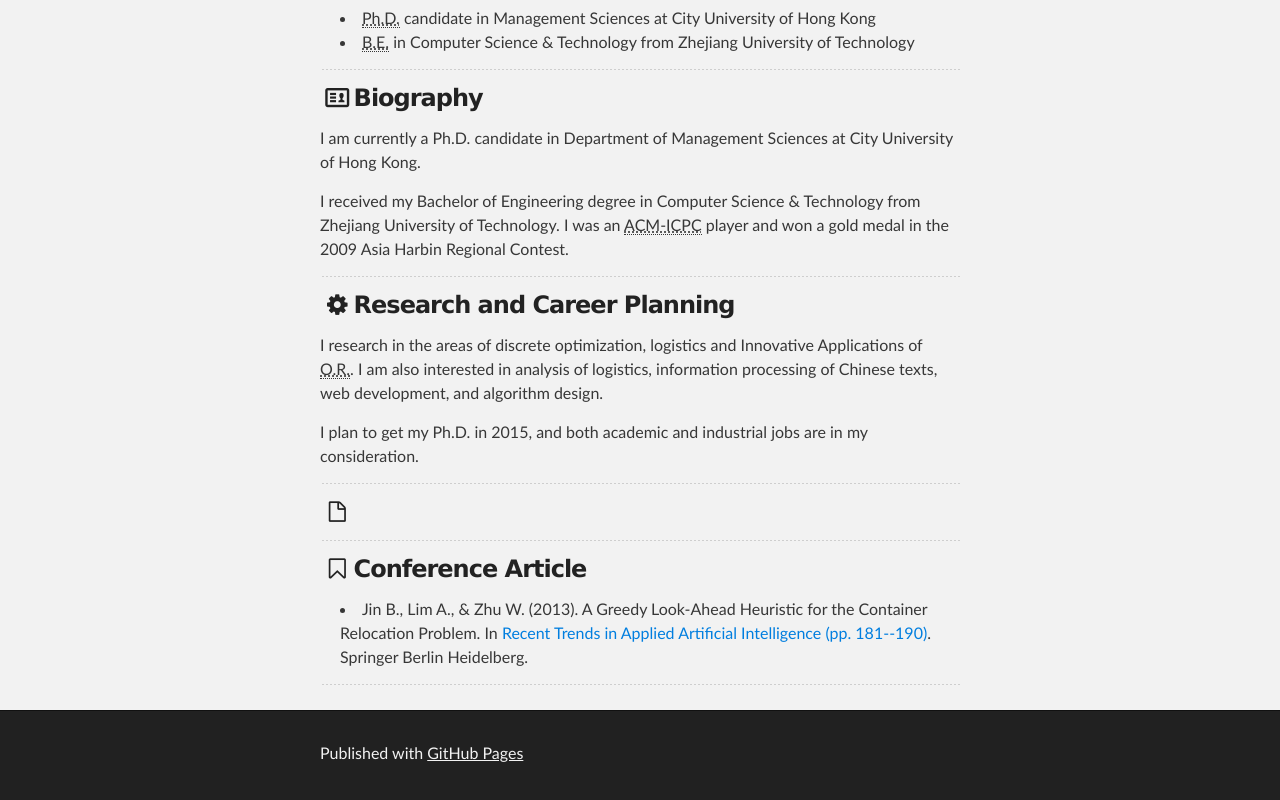
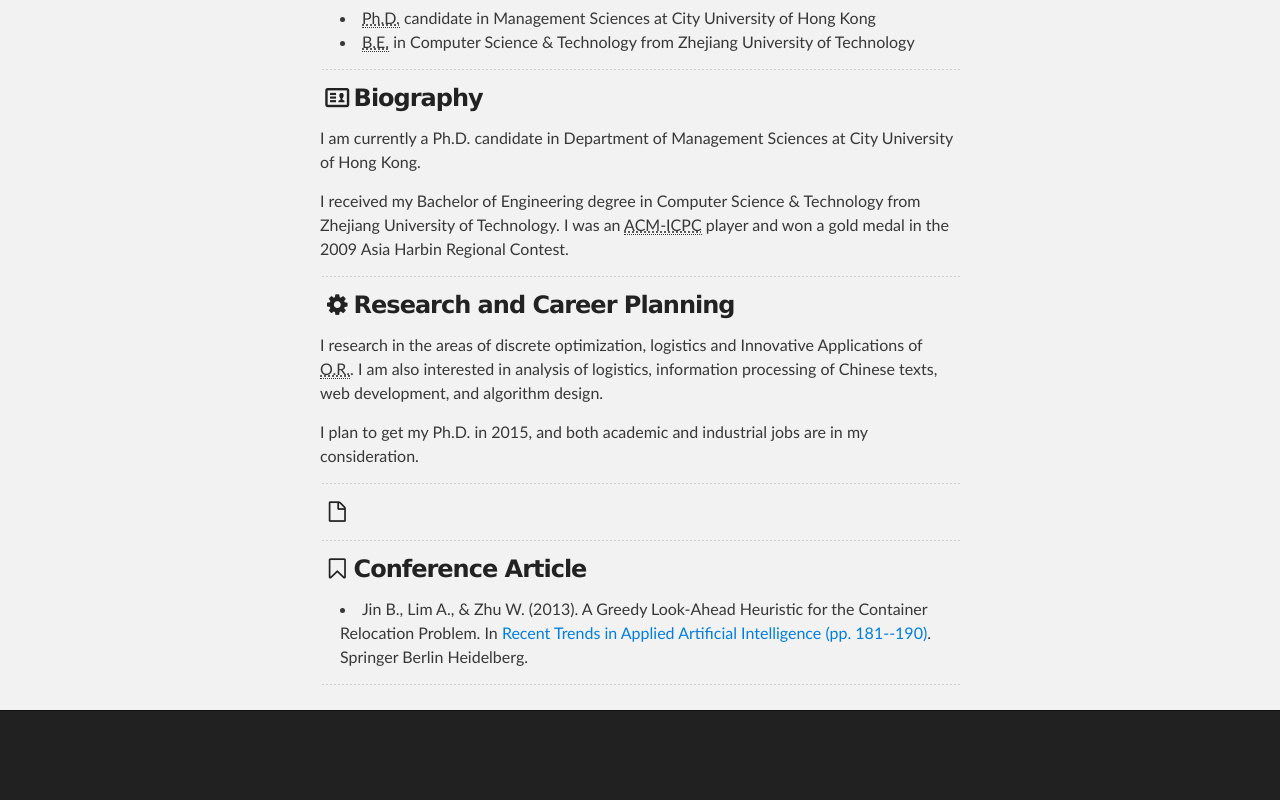
Before and after one commit to chenyibo1029/jinbo-rnd.github.io, a plain HTML site: page index.html in a window 1280 px wide. Shown: the part 318-1118 px from the top of the page. After the commit the page ends 1084 px from the top, so only its background shows below. Drawn offline with Linux system fonts and the light colour scheme.

Commit message:
Update index.html

```diff
--- a/index.html
+++ b/index.html
@@ -78,7 +78,7 @@
     <!-- FOOTER  -->
     <div id="footer_wrap" class="outer">
       <footer class="inner">
-        <p>Published with <a href="https://github.com/jinbo-rnd/jinbo-rnd.github.io">GitHub Pages</a></p>
+        <p></p>
       </footer>
     </div>
 
```
